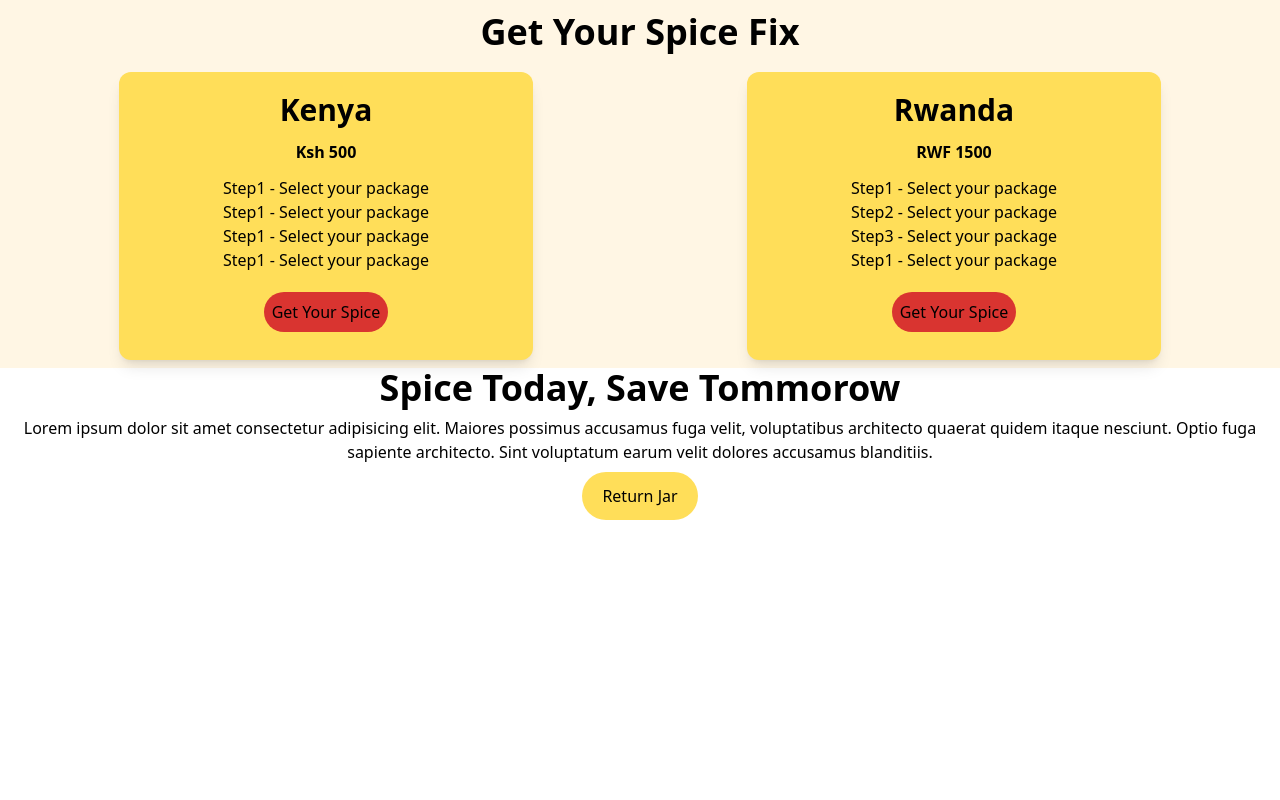
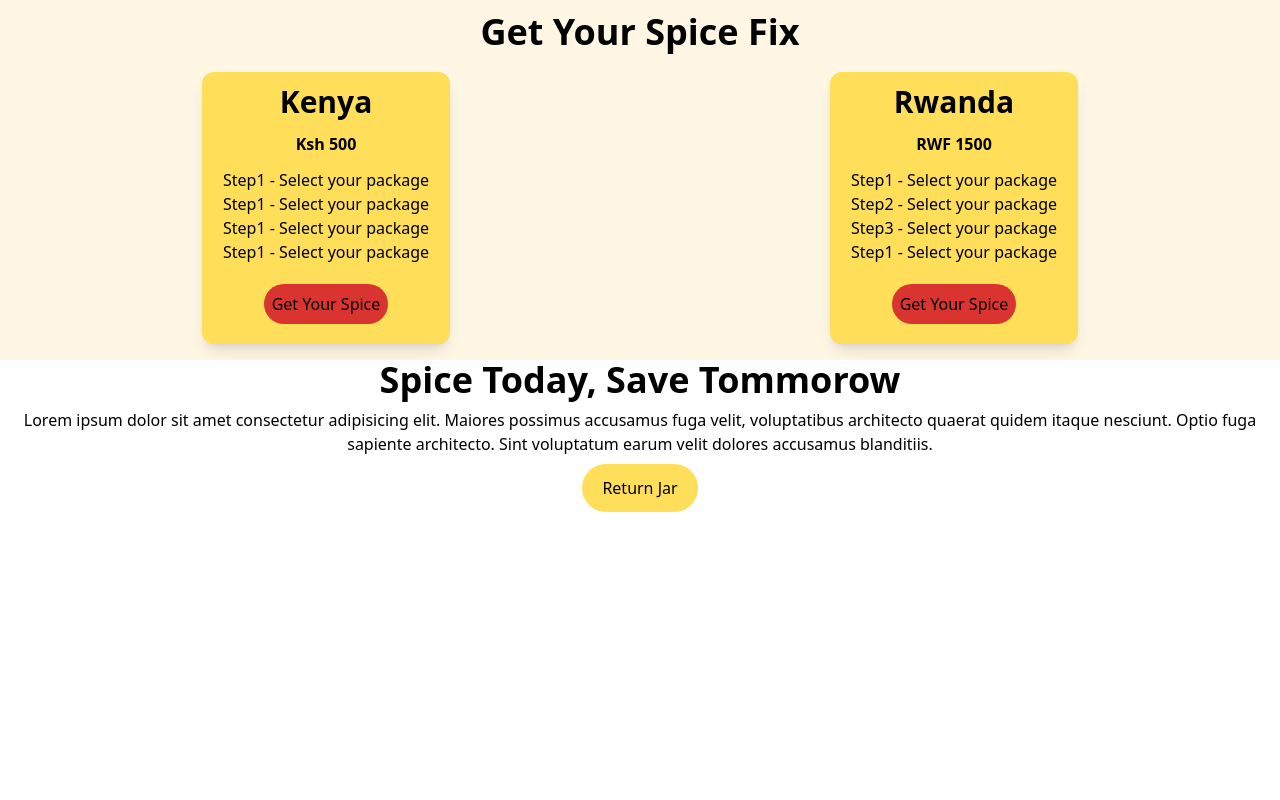
Before and after one commit to Briankimp/Pilipili, a Next.js app: page /Shop in a window 1280 px wide. Shown: the top 800 px of the page. Built offline with nearby package versions, Linux system fonts and the light colour scheme.

Commit message:
Image Cards

```diff
--- a/app/Shop/page.tsx
+++ b/app/Shop/page.tsx
@@ -62,11 +62,11 @@ const Shop = () => {
           Get Your Spice Fix
         </h1>
       </div>
-      <div className=" grid grid-cols-2 px-4 gap-2 w-full justify-center items-center ">
+      <div className=" grid grid-cols-2 px-4 gap-2 w-full justify-center  items-center ">
         {Pricing.map((Pricing, index) => (
           <div
             key={index}
-            className="bg-btn-orange mx-auto gap-3 shadow-lg p-5 m-2 rounded-xl w-2/3 text-center flex flex-col  "
+            className="bg-btn-orange mx-auto gap-3 shadow-lg p-3 m-2 rounded-xl  text-center flex flex-col w-2/5 py-3"
           >
             <h1 className="font-semibold text-3xl ">{Pricing.Contry}</h1>
             <h1 className="font-semibold text-md ">{Pricing.Price}</h1>
@@ -87,7 +87,7 @@ const Shop = () => {
           </div>
         ))}
       </div>
-      <div className=" w-full bg-white-200">
+      <div className=" w-full bg-white-200 mt-2 ">
         <Sustainabilty />
       </div>
     </div>
```
